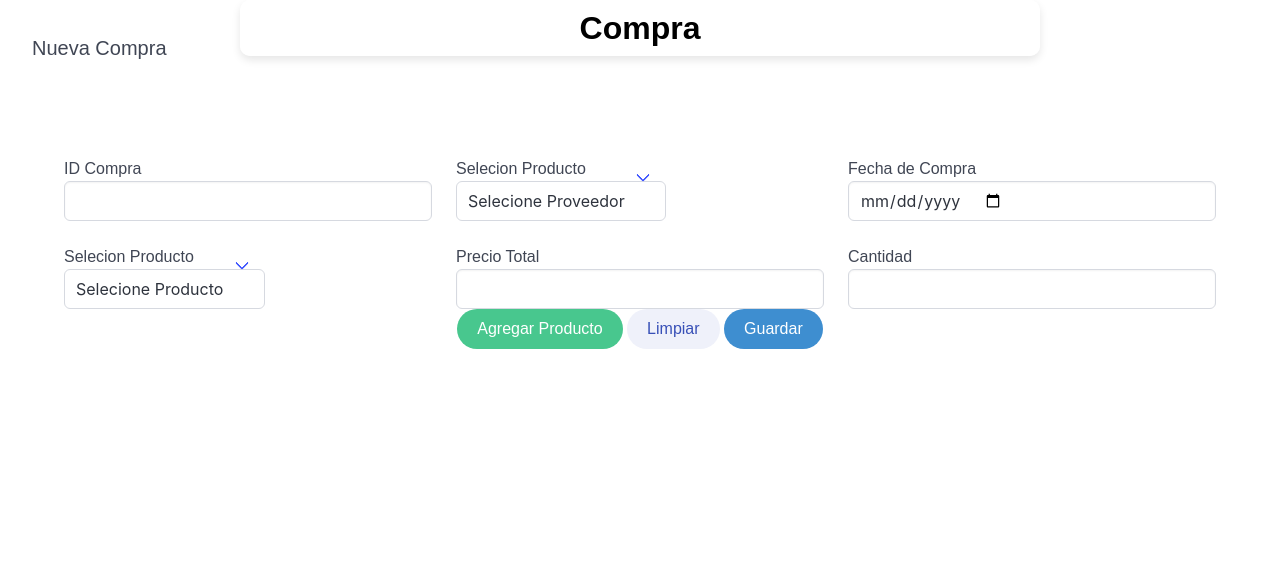
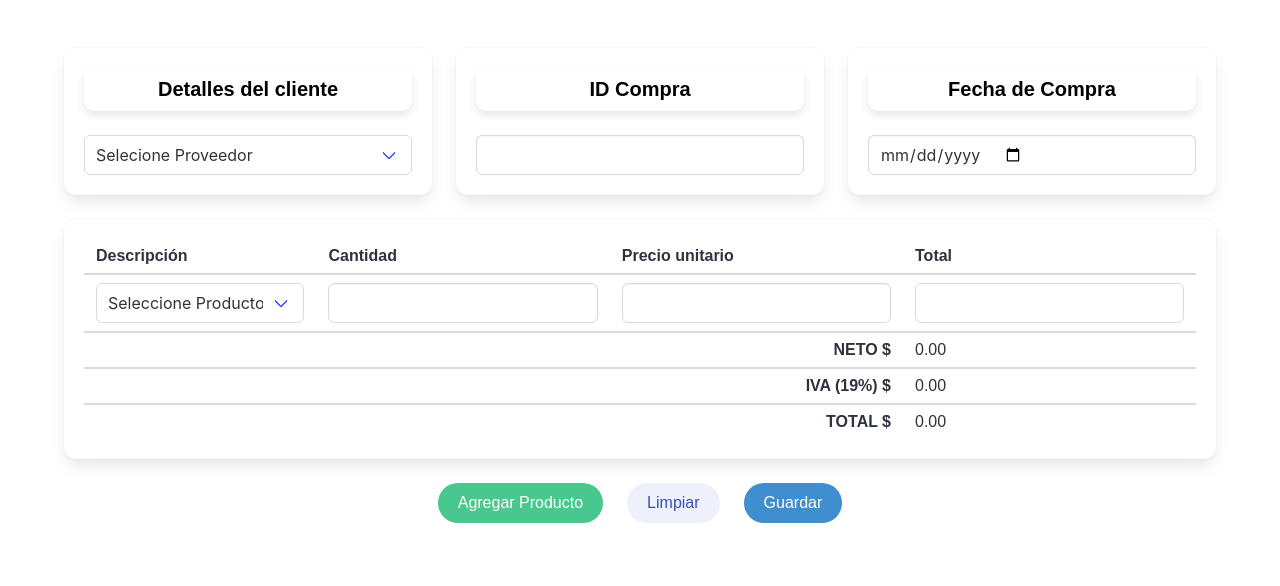
Before and after one commit to carlospalacios25/Taller_Pitbull, a PHP site: the page made by app/views/content/buysNew-view.php in a window 1280 px wide. Shown: the top 586 px of the page. Run offline with PHP 8.4, Linux system fonts and the light colour scheme; the template is opened without the code that fills it, so the values that code supplies are empty; some libraries are stand-ins or nearby versions.

Commit message:
Update buysNew-view.php

```diff
--- a/app/views/content/buysNew-view.php
+++ b/app/views/content/buysNew-view.php
@@ -1,23 +1,13 @@
-<div class="container is-fluid mb-6">
-    <h1 class="title">Compra</h1>
-    <h2 class="subtitle">Nueva Compra</h2>
-</div>
-
-<div class="container pb-6 pt-6">
+<section class="section">
+        <div class="container">
             <form class="FormularioAjax" action="<?php echo APP_URL; ?>app/ajax/compraAjax.php" method="POST" autocomplete="off" enctype="multipart/form-data">
-
                 <input type="hidden" name="Modulo_Compra" value="registrar">
 
                 <div class="columns">
                     <div class="column">
-            <div class="control">
-                <label>ID Compra</label>
-                <input class="input" type="text" name="id_compra" maxlength="10" required>
-            </div>
-        </div>
-        <div class="column">
-            <div class="select is-normal">
-                <label>Selecion Producto</label>
+                        <div class="box">
+                            <p class="title is-5">Detalles del cliente</p>
+                            <div class="select is-fullwidth">
                                 <select name="doc_proveedor" id="doc_proveedor">
                                     <option selected disabled value="">Selecione Proveedor</option>
                                     <?php
@@ -28,51 +18,112 @@
                                 </select>
                             </div>
                         </div>
+                    </div>
                     <div class="column">
-            <div class="control">
-                <label>Fecha de Compra</label>
+                        <div class="box">
+                            <p class="title is-5">ID Compra</p>
+                            <input class="input" type="text" name="id_compra" maxlength="10" required>
+                        </div>
+                    </div>
+                    <div class="column">
+                        <div class="box">
+                            <p class="title is-5">Fecha de Compra</p>
                             <input class="input" type="date" name="fecha_compra" required>
                         </div>
                     </div>
-
                 </div>
 
-    <!-- Aquí empieza la sección dinámica de productos -->
-    <div id="productos-container">
-        <div class="columns producto-item">
-            <div class="column">
-                <div class="select is-normal">
-                    <label>Selecion Producto</label>
-                    <select name="id_producto[]" id="id_producto">
-                    <option selected disabled value="">Selecione Producto</option>
+                <div class="box">
+                    <table class="table is-fullwidth">
+                        <thead>
+                            <tr>
+                                <th>Descripción</th>
+                                <th>Cantidad</th>
+                                <th>Precio unitario</th>
+                                <th>Total</th>
+                            </tr>
+                        </thead>
+                        <tbody id="productos-tbody">
+                            <tr class="producto-item">
+                                <td>
+                                    <div class="select is-fullwidth">
+                                        <select name="id_producto[]" class="producto-select">
+                                            <option selected disabled value="">Seleccione Producto</option>
                                             <?php
-                            $controlador = new buysController();
                                                 echo $controlador->obtenerOpcionesProducto();
                                             ?>
                                         </select>
                                     </div>
-            </div>
-            <div class="column">
-                <div class="control">
-                    <label>Precio Total</label>
-                    <input class="input" type="text" name="precio_total[]" maxlength="20" required>
-                </div>
-            </div>
-            <div class="column">
-                <div class="control">
-                    <label>Cantidad</label>
-                    <input class="input" type="number" name="cantidad[]" maxlength="10" required>
-                </div>
-            </div>
-        </div>
+                                </td>
+                                <td><input class="input cantidad" type="number" name="cantidad[]" maxlength="10" required></td>
+                                <td><input class="input precio-unitario" type="number" step="0.01" name="precio_unitario[]" maxlength="20" required></td>
+                                <td><input class="input precio-total" type="text" name="precio_total[]" readonly></td>
+                            </tr>
+                        </tbody>
+                        <tfoot>
+                            <tr>
+                                <th colspan="3" class="has-text-right">NETO $</th>
+                                <td id="neto">0.00</td>
+                            </tr>
+                            <tr>
+                                <th colspan="3" class="has-text-right">IVA (19%) $</th>
+                                <td id="iva">0.00</td>
+                            </tr>
+                            <tr>
+                                <th colspan="3" class="has-text-right">TOTAL $</th>
+                                <td id="total">0.00</td>
+                            </tr>
+                        </tfoot>
+                    </table>
                 </div>
 
-    <p class="has-text-centered">
+                <div class="field is-grouped is-grouped-centered">
+                    <p class="control">
                         <button type="button" id="agregar-producto" class="button is-success is-rounded">Agregar Producto</button>
+                    </p>
+                    <p class="control">
                         <button type="reset" class="button is-link is-light is-rounded">Limpiar</button>
+                    </p>
+                    <p class="control">
                         <button type="submit" class="button is-info is-rounded">Guardar</button>
                     </p>
+                </div>
             </form>
         </div>
+    </section>
 
-<script src="<?php echo APP_URL; ?>app/views/js/compra.js"></script>
+    <script>
+        document.addEventListener('DOMContentLoaded', function() {
+            const tbody = document.getElementById('productos-tbody');
+            const agregarProductoBtn = document.getElementById('agregar-producto');
+
+            agregarProductoBtn.addEventListener('click', agregarProducto);
+            tbody.addEventListener('input', actualizarTotales);
+
+            function agregarProducto() {
+                const nuevaFila = tbody.rows[0].cloneNode(true);
+                nuevaFila.querySelectorAll('input').forEach(input => input.value = '');
+                nuevaFila.querySelector('select').selectedIndex = 0;
+                tbody.appendChild(nuevaFila);
+            }
+
+            function actualizarTotales() {
+                let neto = 0;
+                document.querySelectorAll('.producto-item').forEach(fila => {
+                    const cantidad = parseFloat(fila.querySelector('.cantidad').value) || 0;
+                    const precioUnitario = parseFloat(fila.querySelector('.precio-unitario').value) || 0;
+                    const total = (cantidad * precioUnitario) * 0.19 + (cantidad * precioUnitario);
+                    const totalSinIva = cantidad * precioUnitario
+                    fila.querySelector('.precio-total').value = total.toFixed(2);
+                    neto += totalSinIva;
+                });
+
+                const iva = neto * 0.19;
+                const totalGeneral = neto + iva;
+
+                document.getElementById('neto').textContent = neto.toFixed(2);
+                document.getElementById('iva').textContent = iva.toFixed(2);
+                document.getElementById('total').textContent = totalGeneral.toFixed(2);
+            }
+        });
+    </script>
```
Lines whose indentation alone changed are shown as unchanged.
